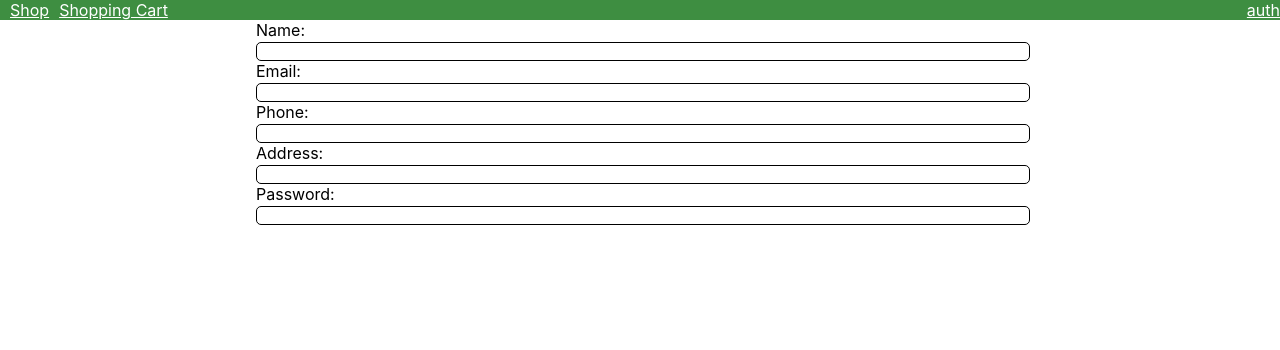
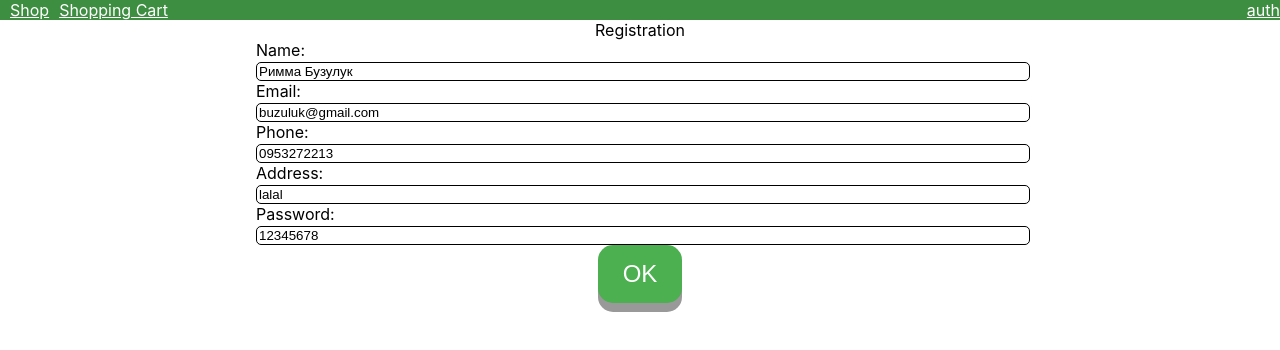
Before and after one commit to RimmaBuzuluk/pharmacy_front, a React (Create React App) app: page /register in a window 1280 px wide. Shown: the top 350 px of the page. Built offline with nearby package versions, Linux system fonts and the light colour scheme.

Commit message:
registration

```diff
--- a/src/component/register/Register.css
+++ b/src/component/register/Register.css
@@ -26,3 +26,26 @@
 	border: 1px solid black;
 	border-radius: 5px;
 }
+
+.registerButt button {
+	padding: 15px 25px;
+	font-size: 24px;
+	text-align: center;
+	cursor: pointer;
+	outline: none;
+	color: #fff;
+	background-color: #4caf50;
+	border: none;
+	border-radius: 15px;
+	box-shadow: 0 9px #999;
+}
+
+.registerButt button:hover {
+	background-color: #3e8e41;
+}
+
+.registerButt button:active {
+	background-color: #3e8e41;
+	box-shadow: 0 5px #666;
+	transform: translateY(4px);
+}
--- a/src/component/register/Register.jsx
+++ b/src/component/register/Register.jsx
@@ -1,28 +1,84 @@
+import React, { useState } from 'react';
 import './Register.css';
+import { useDispatch, useSelector } from 'react-redux';
+import { fetchRegister, selectIsAuth } from '../../store/slice/auth';
+import { Navigate } from 'react-router-dom';
 
 function Register() {
+	const dispatch = useDispatch();
+	const isAuth = useSelector(selectIsAuth);
+
+	const [name, setName] = useState('Римма Бузулук');
+	const [email, setEmail] = useState('buzuluk@gmail.com');
+	const [number, setNumber] = useState('0953272213');
+	const [address, setAddress] = useState('lalal');
+	const [password, setPassword] = useState('12345678');
+
+	const handleNameChange = e => {
+		setName(e.target.value);
+	};
+
+	const handleEmailChange = e => {
+		setEmail(e.target.value);
+	};
+
+	const handlePhoneChange = e => {
+		setNumber(e.target.value);
+	};
+
+	const handleAddressChange = e => {
+		setAddress(e.target.value);
+	};
+
+	const handlePasswordChange = e => {
+		setPassword(e.target.value);
+	};
+
+	const onSubmit = async () => {
+		const values = { name, number, address, email, password };
+		const data = await dispatch(fetchRegister(values));
+
+		// console.log(data);
+
+		// if (!data.payload) {
+		// 	return alert('не вдалось зареєструватись');
+		// }
+
+		// if ('token' in data.payload) {
+		// 	window.localStorage.setItem('token', data.payload.token);
+		// }
+	};
+
+	if (isAuth) {
+		return <Navigate to='/' />;
+	}
+
 	return (
 		<div className='Registration'>
 			<div className='registration_items'>
+				<div>Registration</div>
 				<div className='register_item'>
 					<div className='register_itemName'>Name:</div>
-					<input />
+					<input value={name} onChange={handleNameChange} />
 				</div>
 				<div className='register_item'>
 					<div className='register_itemName'>Email:</div>
-					<input />
+					<input value={email} onChange={handleEmailChange} />
 				</div>
 				<div className='register_item'>
 					<div className='register_itemName'>Phone:</div>
-					<input />
+					<input value={number} onChange={handlePhoneChange} />
 				</div>
 				<div className='register_item'>
 					<div className='register_itemName'>Address:</div>
-					<input />
+					<input value={address} onChange={handleAddressChange} />
 				</div>
 				<div className='register_item'>
 					<div className='register_itemName'>Password:</div>
-					<input />
+					<input value={password} onChange={handlePasswordChange} />
+				</div>
+				<div className='registerButt'>
+					<button onClick={onSubmit}>OK</button>
 				</div>
 			</div>
 		</div>
--- a/src/page/Shop/Shop.css
+++ b/src/page/Shop/Shop.css
@@ -2,6 +2,7 @@
 	display: flex;
 	margin: 1%;
 	height: 100%;
+	/* align-items: center; */
 }
 
 .shopItems {
@@ -19,5 +20,5 @@
 
 	justify-content: space-around;
 	overflow-y: auto;
-	max-height: 90vh;
+	max-height: 85vh;
 }
```
